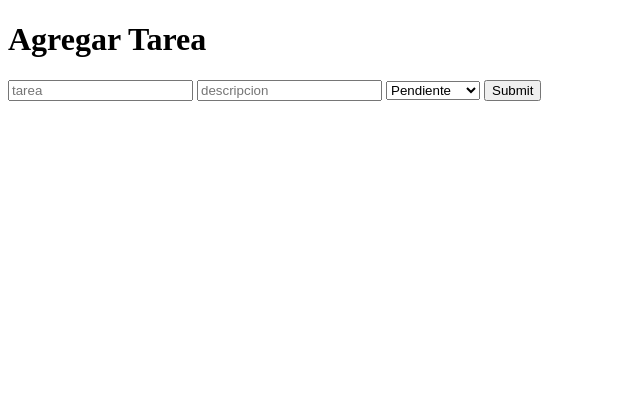
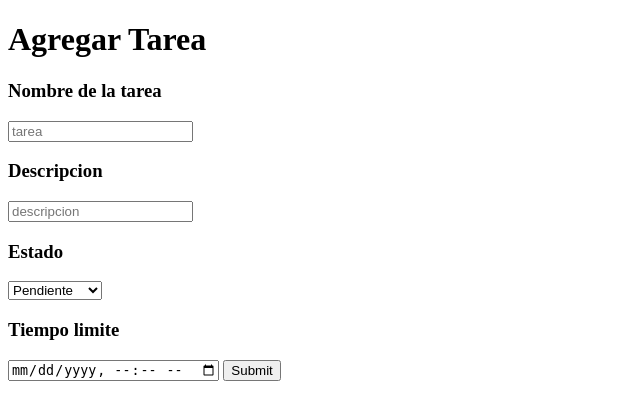
Before and after one commit to RUYKx/Lista-de-tareas, a PHP site: page /Programacion_/agregar.php in a window 1280 px wide. Shown: the top 420 px of the page, without its empty margins (0-640 px from the left). Run offline with PHP 8.4, Linux system fonts and the light colour scheme.

Commit message:
agregar tiempo limite a agregar

```diff
--- a/lista de tareas/agregar.php
+++ b/lista de tareas/agregar.php
@@ -7,16 +7,20 @@
     <title>Document</title>
 </head>
 <body>
+
     <?php
     echo'
     <h1>Agregar Tarea</h1>
 
     <form action="agregar_mod.php" method="post">
 
+    <h3>Nombre de la tarea</h3>
     <input type="text" name="Tarea" placeholder="tarea">
 
+    <h3>Descripcion</h3>
     <input type="text" name="Descripcion" placeholder="descripcion">
 
+    <h3>Estado</h3>
     <select name="Esta_Finalizado">
 
         <option value="0">Pendiente</option>
@@ -24,9 +28,13 @@
 
     </select>
 
+    <h3>Tiempo limite</h3>
+    <input type="datetime-local" name="Fecha_Final">
+
     <input type="submit">
 
     </form>
+
    ';
 
    ?>
--- a/lista de tareas/agregar_mod.php
+++ b/lista de tareas/agregar_mod.php
@@ -12,7 +12,8 @@ include "conex.php";
 $tarea=$_POST['Tarea'];
 $descripcion=$_POST['Descripcion'];
 $esta_finalizado=$_POST['Esta_Finalizado'];
-$query="INSERT INTO `tareas` (`id`, `Tarea`, `Descripcion`, `Esta_Finalizado`) VALUES (NULL, '".$tarea."', '".$descripcion."', '".$esta_finalizado."');";
+$fecha_final=$_POST['Fecha_Final'];
+$query="INSERT INTO `tareas` (`id`, `Tarea`, `Descripcion`, `Esta_Finalizado`, `Fecha_Final`) VALUES (NULL, '".$tarea."', '".$descripcion."', '".$esta_finalizado."', '".$fecha_final."');";
 $res=mysqli_query($connection,$query);
 ?>
 <h1>Agregado Con Exito</h1>
```
